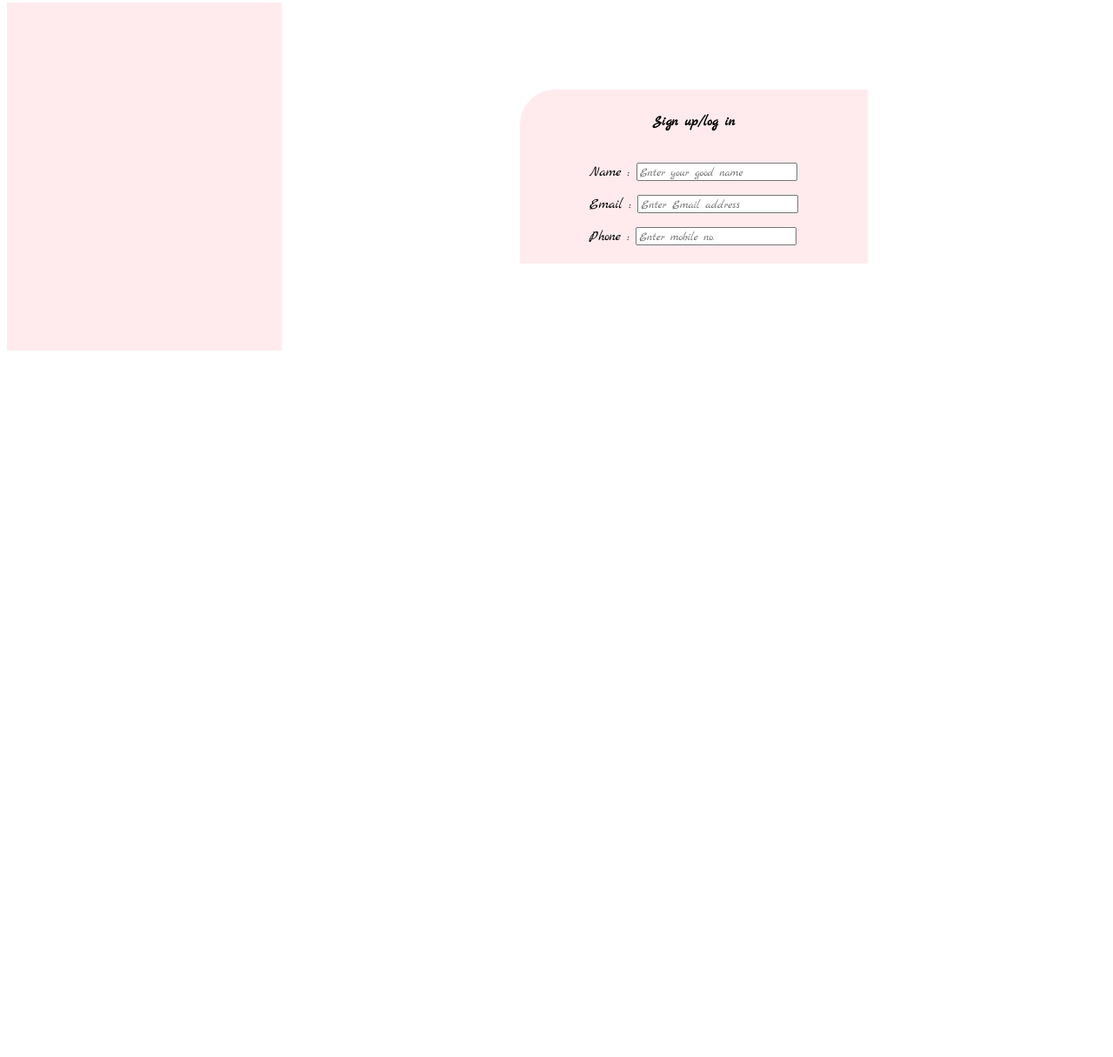
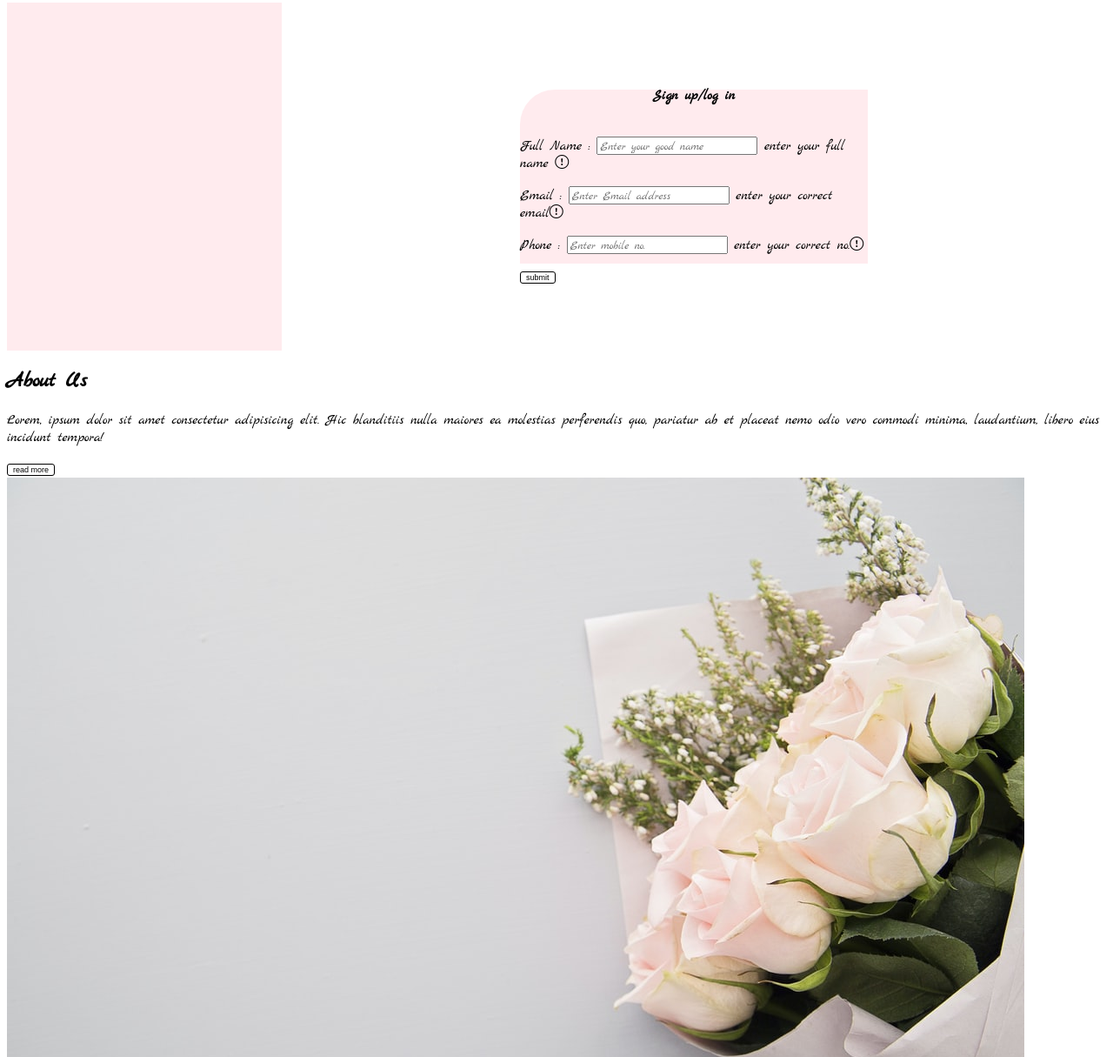
Before and after one commit to Manprit312/Flower-selling-webpage, a plain HTML site: page book/index.html in a window 1280 px wide. Shown: the part 863-2078 px from the top of the page at 87% size. Before the commit the page ends 1274 px from the top, so only its background shows below. Drawn offline with nearby package versions, Linux system fonts and the light colour scheme; a web font is replaced by a local one.

Commit message:
Update index.html

```diff
--- a/book/index.html
+++ b/book/index.html
@@ -21,7 +21,7 @@
       <nav class="navbar" id="menu">
         <a href=" ">Home</a>
         <a href="#products">Products</a>
-        <a href=" ">About</a>
+        <a href="#about_us">About</a>
         <a href=" ">Review</a>
         <a href=" ">Contact</a>
       </nav>
@@ -76,37 +76,51 @@
           <h4>Sign up/log in</h4>
           <div class="inputs">
             <p>
-              Name :
+               Full Name :
               <input
-                class="name"
+
                 id="name"
                 placeholder="Enter your good name"
               />
+              <span class="name">enter your full name <i class="bi bi-exclamation-circle"></i></span>
             </p>
+
             <p>
               Email :
               <input
-                class="email"
+
                 id="email"
                 placeholder="Enter Email address"
               />
+              <span class="email">enter your correct email<i class="bi bi-exclamation-circle"></i></span>
             </p>
             <p>
               Phone :
               <input
-                class="phoneno"
+
                 id="phoneno"
                 placeholder="Enter mobile no."
               />
+             <span class="phone">enter your correct no.<i class="bi bi-exclamation-circle"></i></span>
             </p>
+            <button type="submit" onclick="fun()" id="but">submit</button>
           </div>
         </div>
       </div>
     </div>
     <!-- hgjj -->
 
+    <div class="about_us" id="about_us">
+     <div class="about_us_container">
+      <div class="body_container"><h2>About Us</h2>
+      <p>Lorem, ipsum dolor sit amet consectetur adipisicing elit. Hic blanditiis nulla maiores ea molestias perferendis quo, pariatur ab et placeat nemo odio vero commodi minima, laudantium, libero eius incidunt tempora!</p>
+      <button>read more</button></div>
+<div class="body_container"><img src="/flowerrr.jfif" alt="\pic"></div>
+
+     </div>
+    </div>
     <script>
-      var count = 0;
+    var count = 0;
       var button = document.querySelectorAll(".carts");
       for (var i = 0; i < button.length; i++) {
           var display = document.getElementById("cart");
@@ -115,12 +129,29 @@
         button[i].onclick = function () {
           count++;
           display.innerHTML = count;
-        };
-      }
+        };}
+
+        function fun(){
+           var phoneno = document.getElementById("phoneno").value.trim().toString();
+           var phone=/^[7-9]\d{9}/;
+           var phonenodet=document.querySelector(".phone").style;
+           var name=document.getElementById("name").value;
+           var named=name.toString();
+           var error=document.querySelector('.name').style;
+           if(named.length<3 ) {error.display = "inline"}
+           else{error.display="none"}
+           if(phoneno.length<10 || phone.test(phoneno)==false ||phoneno.length>10){phonenodet.display="inline";}
+           else{phonenodet.display = "none"}
+           var mail = document.getElementById("email").value.trim();
+           var email=document.querySelector('.email').style;
+
+          var characters = /^([a-zA-Z0-9\._]+)@([a-zA-Z0-9])+.([a-z]+)(.[a-z]+)?$/;
+           if (characters.test(mail)==false ){email.display="inline"}
+           else{email.display="none"}
+
+        }
 
 
-      // var buttons=document.getElementsById('carts');
-      // var carts=buttons.addEventListener('click',()=>{var event=document.getElementById('cart').innerHTML=2; })
       function openMenu(e) {
         var nav = document.getElementById("menu");
         if (nav.style.display === "none") {
@@ -129,7 +160,7 @@
           nav.style.display = "none";
         }
       }
-    </script>
+        </script>
   </body>
   <!-- contact -->
   <!-- cart -->
```
